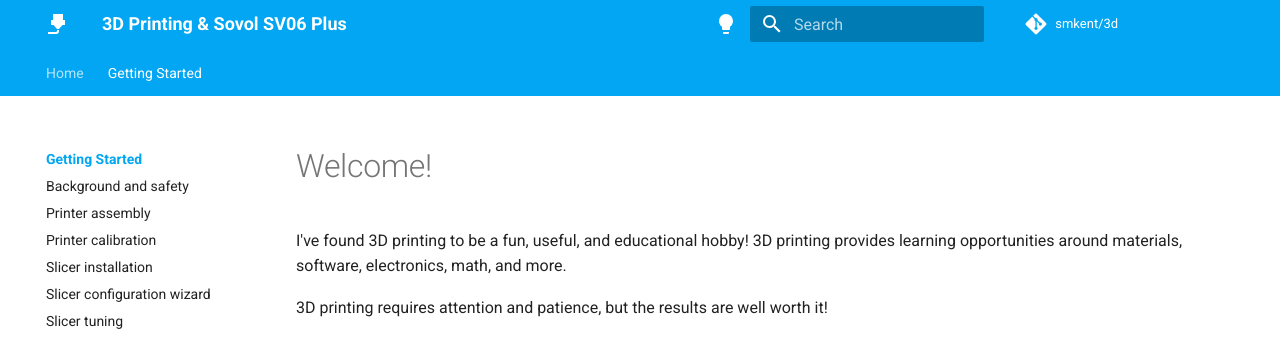
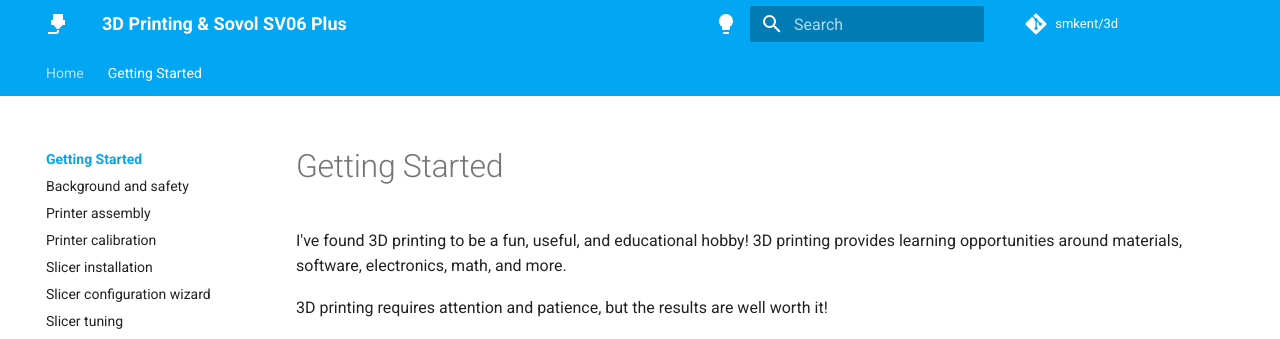
Before and after one commit to smkent/3d, an MkDocs documentation site: the page built from docs/getting-started/index.md, in a window 1280 px wide and 900 px high. Shown: the top 339 px of the window. Built offline with MkDocs 1.6.1 and Material for MkDocs 9.7.7, drawn with Linux system fonts in a browser that asks for light colours; plug-ins that fetch from the network failed and are left out; comment, search, counter and statistics services are not loaded.

Commit message:
Retitle Getting Started landing page

```diff
--- a/docs/getting-started/index.md
+++ b/docs/getting-started/index.md
@@ -1,4 +1,4 @@
-# Welcome!
+# Getting Started
 
 I've found 3D printing to be a fun, useful, and educational hobby! 3D printing
 provides learning opportunities around materials, software, electronics, math,
```
